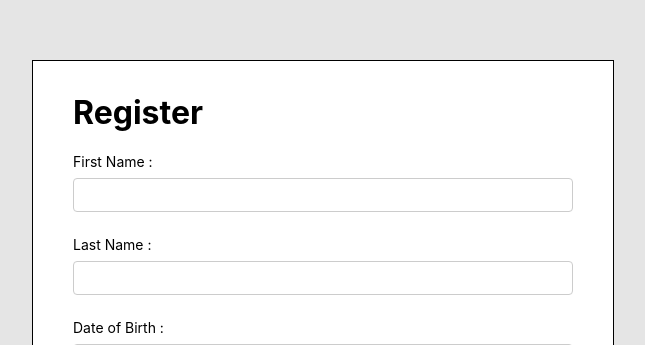
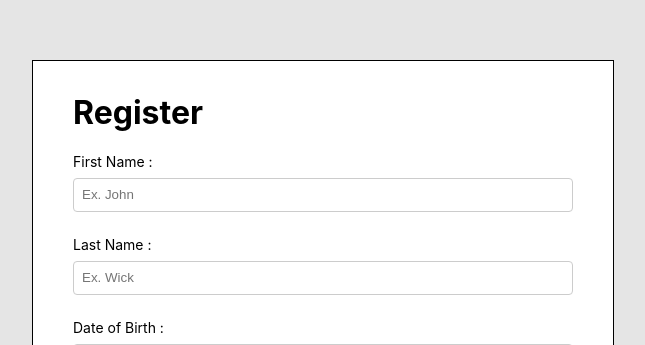
Before and after one commit to pranjal1212/SimulatedUsecase, a React (Create React App) app in the folder frontend/: page / in a window 1280 px wide. Shown: the part 121-466 px from the top of the page, without its empty margins (317-962 px from the left). Built offline with nearby package versions, Linux system fonts and the light colour scheme; the HTML template or start-up script is replaced by a standard one.

Commit message:
some more fixes

```diff
--- a/frontend/src/Register.css
+++ b/frontend/src/Register.css
@@ -53,6 +53,10 @@ select{
 
 #nextPage{
   margin-left: 150px;
+}
+
+#register{
+  margin-left: 200px;
 }
 
 .log{
--- a/frontend/src/login.jsx
+++ b/frontend/src/login.jsx
@@ -32,13 +32,13 @@ const Login = ({handleRegister}) => {
             <h2>Login</h2>
             <form onSubmit={handleSubmit} className="login-form">
                 <label>First Name:</label>
-                <input type="text" value={firstName} onChange={(e) => setFirstName(e.target.value)} required />
+                <input placeholder='Enter first name' type="text" value={firstName} onChange={(e) => setFirstName(e.target.value)} required />
                 <label>Last Name:</label>
-                <input type="text" value={lastName} onChange={(e) => setLastName(e.target.value)} required />
+                <input placeholder='Enter last name' type="text" value={lastName} onChange={(e) => setLastName(e.target.value)} required />
                 <label>Date of Birth:</label>
-                <input type="text" value={dob} onChange={(e) => setDob(e.target.value)} required />
+                <input placeholder='mm/dd/yyyy' type="text" value={dob} onChange={(e) => setDob(e.target.value)} required />
                 <label>Pincode:</label>
-                <input type="text" value={pincode} onChange={(e) => setPincode(e.target.value)} required />
+                <input placeholder='Enter pincode' type="text" value={pincode} onChange={(e) => setPincode(e.target.value)} required />
                 <button type="submit">Login</button>
             </form>
             <p className='log'>New account?  <a href='#' onClick={() => handleRegister()}>Register</a></p>
--- a/frontend/src/register.jsx
+++ b/frontend/src/register.jsx
@@ -76,13 +76,13 @@ const Register = ({handleLogIn}) => {
 
                         <div className='Field'>
                             <label>First Name : </label>
-                            <input value={first_name}
+                            <input placeholder='Ex. John' value={first_name}
                                 onChange={e => setFirstName(e.target.value)} required/>
                         </div>
 
                         <div className='Field'>
                             <label>Last Name : </label>
-                            <input value={last_name}
+                            <input placeholder='Ex. Wick' value={last_name}
                                 onChange={e => {
                                     setLastName(e.target.value);
                                     console.log(e.target.value)
@@ -144,35 +144,35 @@ const Register = ({handleLogIn}) => {
 
                         <div className='Field'>
                             <label>City : </label>
-                            <input value={city}
+                            <input placeholder='Ex. Nagpur' value={city}
                                 onChange={e => setCity(e.target.value)}
                             />
                         </div>
 
                         <div className='Field'>
                             <label>State : </label>
-                            <input value={state}
+                            <input placeholder='Ex. Maharashtra' value={state}
                                 onChange={e => setState(e.target.value)} required
                             />
                         </div>
 
                         <div className='Field'>
                             <label>Country : </label>
-                            <input value={country}
+                            <input placeholder='Ex. India' value={country}
                                 onChange={e => setCountry(e.target.value)}
                             />
                         </div>
 
                         <div className='Field'>
                             <label>Pincode : </label>
-                            <input value={pincode}
+                            <input placeholder='Ex. 440022' value={pincode}
                                 onChange={e => setPincode(e.target.value)}
                             />
                         </div>
 
 
 
-                        <button type='button' onClick={handleRegistration} >Register</button>
+                        <button id='register' type='button' onClick={handleRegistration} >Register</button>
 
                     </div>
                 )}
```
